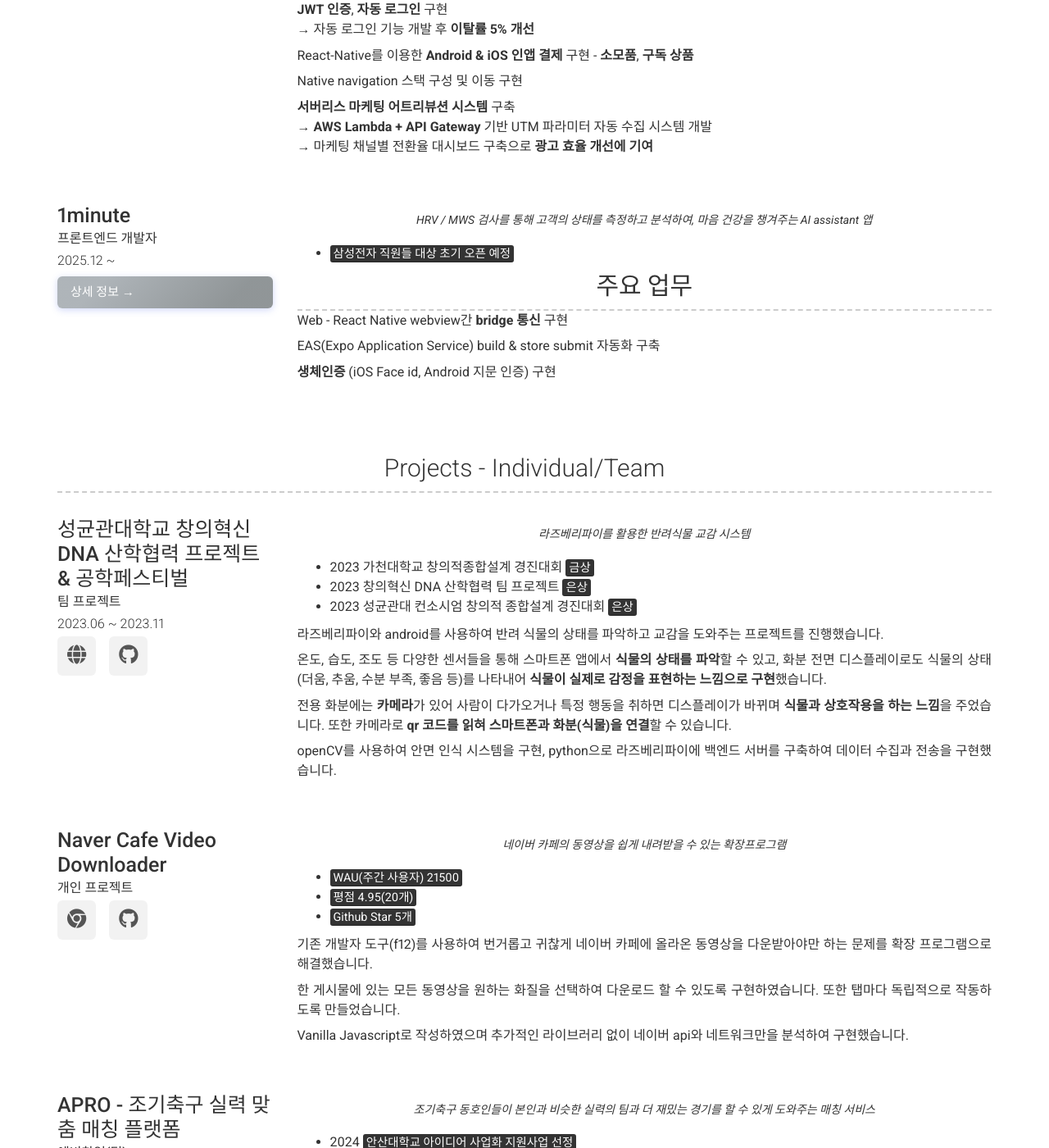
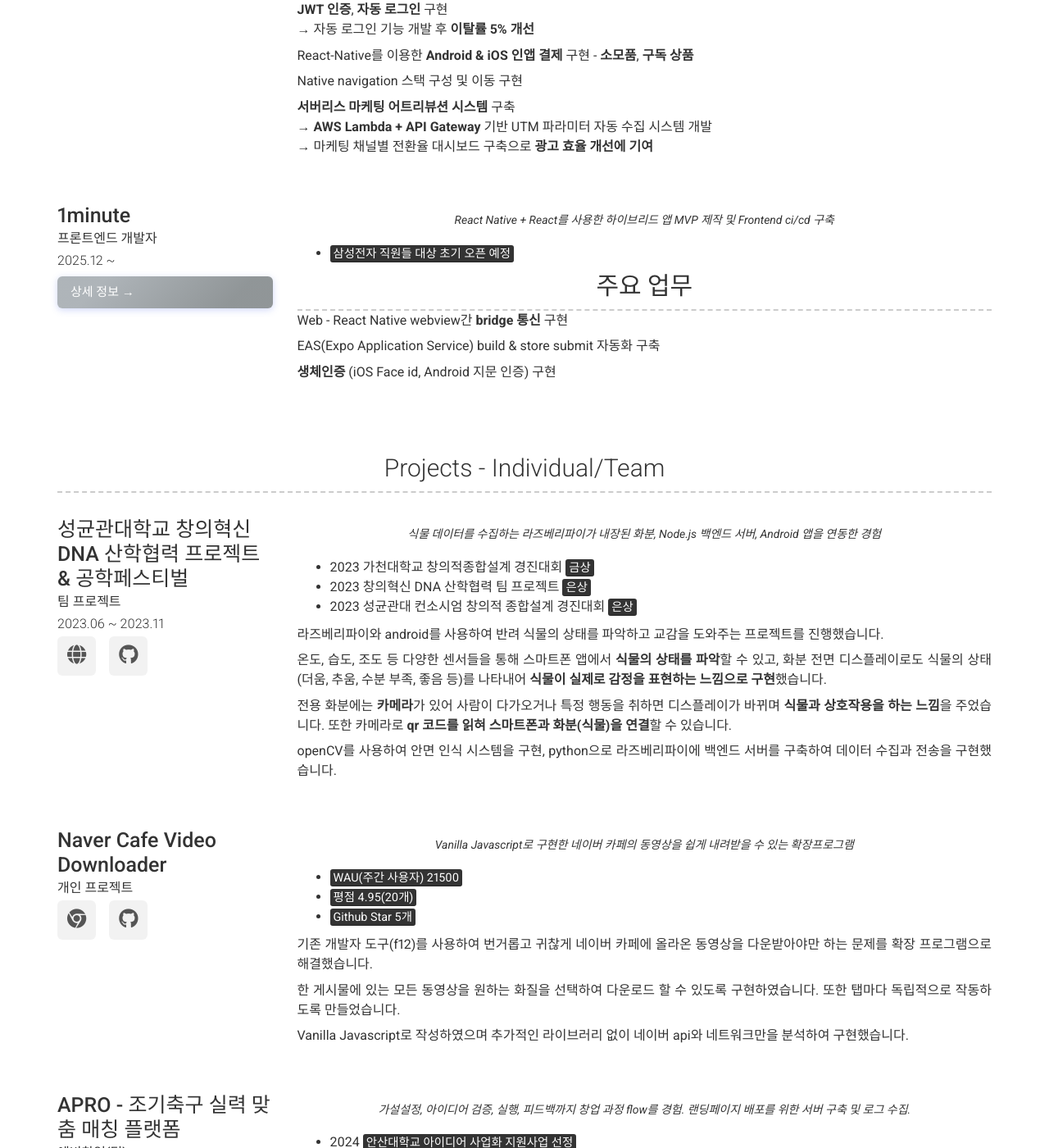
Before and after one commit to Hangyeol-SSeo/Hangyeol-SSeo.github.io, a Jekyll site: the page built from index.md, in a window 1280 px wide and 1400 px high, scrolled down 1007 px. Shown: the whole window at 82% size. Built offline with Jekyll 4.4.1, drawn with Linux system fonts in a browser that asks for light colours; nearby versions of some CDN libraries; some of the changed text lies outside the part shown.

Commit message:
quote 부분 경험 관련 내용으로 변경

```diff
--- a/_config.yml
+++ b/_config.yml
@@ -66,6 +66,7 @@ content:
     layout: list
     content:
       - layout: left
+#        border: weak
         title: 북블라(BookBla)
         sub_title: 소프트웨어 엔지니어
         caption: 2024.08 ~ 2025.09
@@ -76,7 +77,7 @@ content:
 #            icon: fas fa-globe
 #            url: https://www.bookbla.com/
         quote: >
-          책을 통해 가치관을 표현하고, 가치관을 통해 진중한 만남을 도와주는 서비스
+          아이디어 기획과 MVP 출시부터 시작하여 유저 피드백을 바탕으로 매주 2~3개의 기능 구현/수정 사항을 배포
         description: | # this will include new lines to allow paragraphs
           - <mark>시드투자 1억원</mark> - 코코네 one
           - <mark>MAU 1000명 이상, 월간 매출 300만원 이상 달성</mark>
@@ -114,7 +115,7 @@ content:
         link: /experience/1minute/
         link_text: 상세 정보 →
         quote: >
-          HRV / MWS 검사를 통해 고객의 상태를 측정하고 분석하여, 마음 건강을 챙겨주는 AI assistant 앱
+          React Native + React를 사용한 하이브리드 앱 MVP 제작 및 Frontend ci/cd 구축
         description: | # this will include new lines to allow paragraphs
           - <mark>삼성전자 직원들 대상 초기 오픈 예정</mark>
 
@@ -145,7 +146,7 @@ content:
             icon: fab fa-github
             url: https://github.com/Hangyeol-SSeo/Companion-Plant-App
         quote: >
-          라즈베리파이를 활용한 반려식물 교감 시스템
+          식물 데이터를 수집하는 라즈베리파이가 내장된 화분, Node.js 백엔드 서버, Android 앱을 연동한 경험
         description: | # this will include new lines to allow paragraphs
           - 2023 가천대학교 창의적종합설계 경진대회 <mark>금상</mark>
           - 2023 창의혁신 DNA 산학협력 팀 프로젝트 <mark>은상</mark>
@@ -173,7 +174,7 @@ content:
             icon: fab fa-github
             url: https://github.com/Hangyeol-SSeo/NaverCafe-VideoDownloader
         quote: >
-          네이버 카페의 동영상을 쉽게 내려받을 수 있는 확장프로그램
+          Vanilla Javascript로 구현한 네이버 카페의 동영상을 쉽게 내려받을 수 있는 확장프로그램
         description: | # this will include new lines to allow paragraphs
           - <mark>WAU(주간 사용자) 21500</mark>
           - <mark>평점 4.95(20개)</mark>
@@ -192,7 +193,7 @@ content:
         link: /experience/apro/
         link_text: 상세 정보 →
         quote: >
-          조기축구 동호인들이 본인과 비슷한 실력의 팀과 더 재밌는 경기를 할 수 있게 도와주는 매칭 서비스
+          가설설정, 아이디어 검증, 실행, 피드백까지 창업 과정 flow를 경험. 랜딩페이지 배포를 위한 서버 구축 및 로그 수집.
         description: | # this will include new lines to allow paragraphs
           - 2024 <mark>안산대학교 아이디어 사업화 지원사업 선정</mark>
 
```
Also changed, not shown: 1 other file.
